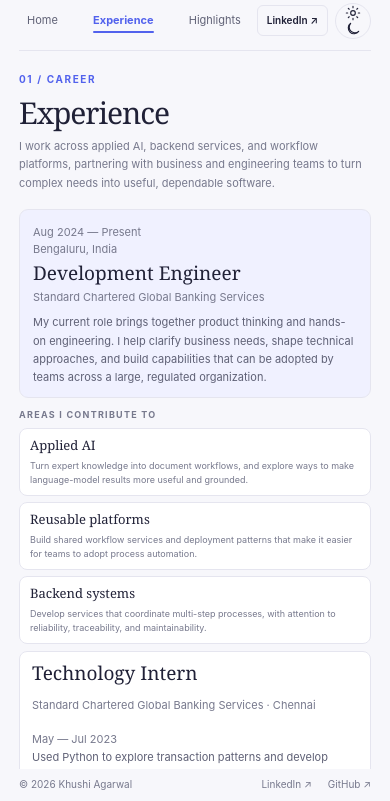
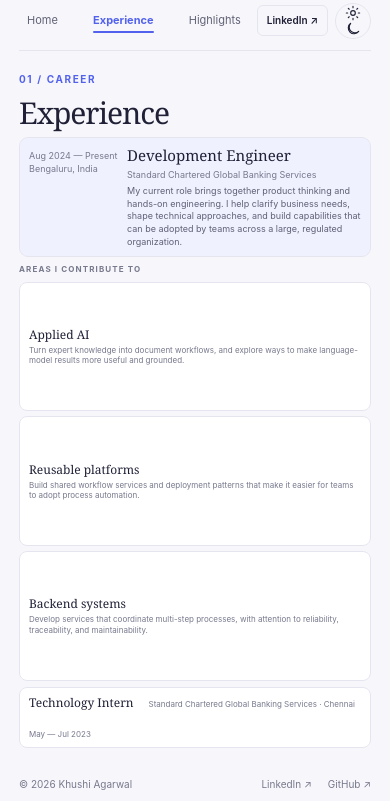
Before and after one commit to Khushi771/khushi-agarwal-portfolio, a plain HTML site: page index.html in a window 390 px wide. Both pictures are taken after a click on the tab "Experience". Shown: the part 43-844 px from the top of the page. Drawn offline with Linux system fonts and the light colour scheme.

Commit message:
Expand experience section and add highlight illustrations

```diff
--- a/index.html
+++ b/index.html
@@ -94,29 +94,33 @@
     .body-copy { max-width: 720px; margin: 0; color: #5f6176; font-size: 12px; line-height: 1.65; }
 
     .work-grid { height: calc(100% - 83px); display: grid; grid-template-columns: repeat(2, minmax(0, 1fr)); grid-template-rows: repeat(2, minmax(0, 1fr)); gap: 12px; }
-    .card { position: relative; overflow: hidden; min-height: 0; padding: 18px 20px; border: 1px solid var(--line); border-radius: 9px; background: var(--surface); display: flex; flex-direction: column; justify-content: space-between; transition: transform .2s ease, box-shadow .2s ease, border-color .2s ease; }
+    .card { position: relative; overflow: hidden; min-height: 0; padding: 12px 14px 14px; border: 1px solid var(--line); border-radius: 9px; background: var(--surface); display: flex; flex-direction: column; transition: transform .2s ease, box-shadow .2s ease, border-color .2s ease; }
     .card::after { content: ""; position: absolute; width: 96px; height: 96px; right: -40px; top: -48px; border-radius: 50%; background: var(--soft); transition: transform .3s ease; }
     .card:hover { transform: translateY(-3px); border-color: #c2c8ff; box-shadow: 0 14px 30px #2327460c; }
     .card:hover::after { transform: scale(1.35); }
+    .card-art { position: relative; z-index: 1; flex: 0 0 78px; overflow: hidden; margin-bottom: 9px; border-radius: 6px; background: var(--surface-tint); }
+    .card-art svg { display: block; width: 100%; height: 100%; }
     .card-top { position: relative; z-index: 1; display: flex; align-items: center; justify-content: space-between; }
     .card .tag { color: var(--accent); font-size: 9px; text-transform: uppercase; letter-spacing: .14em; font-weight: 700; }
     .card-index { color: #a3a7bb; font: 10px ui-monospace, SFMono-Regular, Menlo, monospace; }
-    .card h3 { max-width: 340px; margin: 15px 0 7px; font-size: 17px; }
+    .card h3 { max-width: 340px; margin: 8px 0 5px; font-size: 16px; }
     .card p { position: relative; z-index: 1; max-width: 440px; margin: 0; color: #686d81; font-size: 11px; line-height: 1.6; }
-    .card-meta { display: flex; flex-wrap: wrap; gap: 6px; margin-top: 12px; }
+    .card-meta { display: flex; flex-wrap: wrap; gap: 6px; margin-top: auto; padding-top: 8px; }
     .card-meta span { padding: 4px 7px; border-radius: 4px; background: var(--soft); color: #4a55bb; font-size: 9px; }
     body[data-theme="dark"] .card-meta span { color: #c6cbff; }
 
-    .role-overview { display: grid; grid-template-columns: 155px 1fr; gap: 23px; padding: 17px 22px; border: 1px solid var(--line); border-radius: 9px; background: var(--surface-tint); }
+    .experience-panel { display: grid; grid-template-rows: auto minmax(0, 1fr); }
+    .experience-content { min-height: 0; display: grid; grid-template-rows: auto auto minmax(0, 1fr) auto; gap: 12px; }
+    .role-overview { display: grid; grid-template-columns: 155px 1fr; align-items: center; gap: 23px; padding: 17px 22px; border: 1px solid var(--line); border-radius: 9px; background: var(--surface-tint); }
     .role-overview h3 { margin-bottom: 4px; }
     .role-overview .place { margin-bottom: 7px; }
-    .focus-heading { margin: 16px 0 9px; color: var(--muted); text-transform: uppercase; letter-spacing: .14em; font-size: 9px; font-weight: 700; }
-    .focus-grid { display: grid; grid-template-columns: repeat(3, minmax(0, 1fr)); gap: 10px; }
-    .focus-card { min-width: 0; padding: 13px 14px; border: 1px solid var(--line); border-radius: 8px; background: var(--surface); }
-    .focus-card h3 { margin: 0 0 6px; font-size: 15px; }
-    .focus-card p { margin: 0; color: var(--muted); font-size: 10px; line-height: 1.55; }
+    .focus-heading { align-self: end; margin: 0; color: var(--muted); text-transform: uppercase; letter-spacing: .14em; font-size: 9px; font-weight: 700; }
+    .focus-grid { min-height: 0; display: grid; grid-template-columns: repeat(3, minmax(0, 1fr)); gap: 10px; }
+    .focus-card { min-width: 0; min-height: 0; display: flex; flex-direction: column; justify-content: center; padding: 20px; border: 1px solid var(--line); border-radius: 8px; background: var(--surface); }
+    .focus-card h3 { margin: 0 0 10px; font-size: 17px; }
+    .focus-card p { margin: 0; color: var(--muted); font-size: 11px; line-height: 1.7; }
     .focus-tags { margin-top: 9px; color: var(--accent); font-size: 9px; }
-    .internship { margin-top: 11px; padding: 13px 18px; border: 1px solid var(--line); border-radius: 8px; background: var(--surface); }
+    .internship { padding: 13px 18px; border: 1px solid var(--line); border-radius: 8px; background: var(--surface); }
     .internship-line { display: flex; align-items: baseline; flex-wrap: wrap; gap: 6px 15px; }
     .internship .period { margin-left: auto; }
 
@@ -142,12 +146,14 @@
       .experience-list { gap: 9px; }
       .experience { grid-template-columns: 120px 1fr; gap: 15px; padding: 15px; }
       .work-grid { height: calc(100% - 126px); }
-      .card { padding: 13px 14px; }
-      .card h3 { margin-top: 10px; font-size: 15px; }
+      .card-art { flex-basis: 64px; }
+      .card { padding: 10px; }
+      .card h3 { margin-top: 7px; font-size: 14px; }
       .card p { font-size: 10px; }
       .card-meta { margin-top: 7px; }
+      .experience-content { gap: 9px; }
       .focus-grid { gap: 7px; }
-      .focus-card { padding: 11px; }
+      .focus-card { padding: 13px; }
     }
     @media (max-width: 520px) {
       .home-panel { display: block; padding-top: 36px; }
@@ -157,28 +163,40 @@
       .personal-note { max-width: 420px; margin-top: 12px; }
       .hero-links { margin-top: 19px; }
       .section-note { font-size: 11px; }
+      .experience-panel .section-head { gap: 4px; margin-bottom: 8px; }
+      .experience-panel .section-note { display: none; }
+      .experience-content { grid-template-rows: auto auto minmax(0, 1fr) auto; gap: 6px; }
+      .role-overview { grid-template-columns: 90px 1fr; align-items: start; gap: 8px; padding: 8px 9px; }
+      .role-overview .period { font-size: 9px; }
+      .role-overview h3 { font-size: 15px; }
+      .role-overview .place { margin-bottom: 3px; font-size: 9px; }
+      .role-overview .body-copy { font-size: 9px; line-height: 1.4; }
+      .focus-heading { font-size: 8px; }
       .experience { grid-template-columns: 1fr; gap: 4px; padding: 13px; }
       .experience h3 { font-size: 17px; }
       .body-copy { font-size: 11px; }
       .work-grid { height: calc(100% - 132px); gap: 8px; }
+      .card-art { flex-basis: 48px; margin-bottom: 5px; }
       .card { padding: 10px; }
       .card .tag { font-size: 8px; letter-spacing: .1em; }
       .card h3 { font-size: 13px; }
       .card p { font-size: 9px; line-height: 1.45; }
       .card-meta { display: none; }
-      .focus-grid { grid-template-columns: 1fr; grid-template-rows: repeat(3, minmax(0, 1fr)); gap: 6px; }
-      .focus-card { padding: 8px 10px; }
-      .focus-card h3 { font-size: 13px; }
-      .focus-card p { font-size: 9px; }
+      .focus-grid { grid-template-columns: 1fr; grid-template-rows: repeat(3, minmax(0, 1fr)); gap: 5px; }
+      .focus-card { padding: 6px 9px; }
+      .focus-card h3 { margin-bottom: 3px; font-size: 12px; }
+      .focus-card p { font-size: 8px; line-height: 1.35; }
       .focus-tags { display: none; }
-      .focus-heading { margin: 10px 0 6px; }
-      .internship { margin-top: 7px; padding: 10px 12px; }
-      .role-overview { grid-template-columns: 1fr; gap: 4px; padding: 11px 13px; }
+      .internship { padding: 7px 9px; }
+      .internship h3 { font-size: 12px; }
+      .internship .place, .internship .period { font-size: 8px; }
+      .internship .body-copy { display: none; }
       .internship .period { margin-left: 0; }
     }
     @media (max-height: 650px) {
       .wrap { grid-template-rows: 62px minmax(0, 1fr) 27px; }
       .panel { padding-block: 15px; }
+      .experience-content { gap: 8px; }
       .home-panel { gap: 22px; }
       .hero-art { min-height: 260px; transform: scale(.78); }
       h1 { margin-block: 10px 12px; }
@@ -186,6 +204,9 @@
       .hero-links { margin-top: 15px; }
       .section-head { margin-bottom: 13px; }
       .experience { padding-block: 12px; }
+      .role-overview { padding-block: 12px; }
+      .focus-card { padding: 14px; }
+      .internship { padding-block: 10px; }
       .card { padding-block: 12px; }
       .card h3 { margin-top: 9px; }
     }
@@ -239,8 +260,9 @@
         </div>
       </section>
 
-      <section class="panel" id="panel-experience" role="tabpanel" aria-labelledby="tab-experience" tabindex="0" hidden>
+      <section class="panel experience-panel" id="panel-experience" role="tabpanel" aria-labelledby="tab-experience" tabindex="0" hidden>
         <div class="section-head"><div class="section-title"><span class="section-kicker">01 / Career</span><h2>Experience</h2></div><p class="section-note">I work across applied AI, backend services, and workflow platforms, partnering with business and engineering teams to turn complex needs into useful, dependable software.</p></div>
+        <div class="experience-content">
         <article class="role-overview"><div class="period">Aug 2024 — Present<br>Bengaluru, India</div><div><h3>Development Engineer</h3><p class="place">Standard Chartered Global Banking Services</p><p class="body-copy">My current role brings together product thinking and hands-on engineering. I help clarify business needs, shape technical approaches, and build capabilities that can be adopted by teams across a large, regulated organization.</p></div></article>
         <div class="focus-heading">Areas I contribute to</div>
         <div class="focus-grid">
@@ -249,15 +271,16 @@
           <article class="focus-card"><h3>Backend systems</h3><p>Develop services that coordinate multi-step processes, with attention to reliability, traceability, and maintainability.</p><div class="focus-tags">Quarkus · Microservices · APIs</div></article>
         </div>
         <article class="internship"><div class="internship-line"><h3>Technology Intern</h3><span class="place">Standard Chartered Global Banking Services · Chennai</span><span class="period">May — Jul 2023</span></div><p class="body-copy">Used Python to explore transaction patterns and develop customer segments for data-informed decision-making.</p></article>
+        </div>
       </section>
 
       <section class="panel" id="panel-work" role="tabpanel" aria-labelledby="tab-work" tabindex="0" hidden>
         <div class="section-head"><div class="section-title"><span class="section-kicker">02 / Focus areas</span><h2>Engineering Highlights</h2></div><p class="section-note">A few themes from my work across applied AI, platform engineering, and backend systems. I keep these descriptions high-level and leave out internal project details.</p></div>
         <div class="work-grid">
-          <article class="card"><div class="card-top"><div class="tag">Applied AI · Retrieval</div><span class="card-index">01</span></div><div><h3>Smarter document workflows</h3><p>Worked on AI-assisted document processing, translating expert knowledge into structured workflows and exploring ways to make language-model outputs more useful and grounded.</p><div class="card-meta"><span>LLMs</span><span>RAG</span><span>Process design</span></div></div></article>
-          <article class="card"><div class="card-top"><div class="tag">Backend · Developer experience</div><span class="card-index">02</span></div><div><h3>Reusable workflow foundations</h3><p>Created shared workflow capabilities and deployment patterns that helped teams integrate process automation more consistently across services and environments.</p><div class="card-meta"><span>Microservices</span><span>Workflow systems</span><span>Platform</span></div></div></article>
-          <article class="card"><div class="card-top"><div class="tag">Microservices · Orchestration</div><span class="card-index">03</span></div><div><h3>Coordinating complex processes</h3><p>Developed backend services and workflow orchestration for multi-step processes, with an emphasis on traceability, reliability, and collaboration with business stakeholders.</p><div class="card-meta"><span>Java</span><span>REST APIs</span><span>Orchestration</span></div></div></article>
-          <article class="card"><div class="card-top"><div class="tag">Data analysis · Internship</div><span class="card-index">04</span></div><div><h3>Finding patterns in data</h3><p>Applied Python-based analysis and customer segmentation techniques to explore transaction trends and surface useful signals for decision-making.</p><div class="card-meta"><span>Python</span><span>Data analysis</span><span>Segmentation</span></div></div></article>
+          <article class="card"><div class="card-art" aria-hidden="true"><svg viewBox="0 0 600 120" fill="none"><path d="M0 91h600M0 103h600" stroke="#dce0f5"/><rect x="38" y="20" width="62" height="78" rx="6" fill="#fff" stroke="#cbd0ec"/><path d="M52 40h34M52 51h27M52 62h31M52 73h19" stroke="#929bdd" stroke-width="3" stroke-linecap="round"/><circle cx="183" cy="58" r="20" fill="#e9eaff" stroke="#a9aff0"/><circle cx="260" cy="35" r="10" fill="#d9ddff"/><circle cx="267" cy="83" r="13" fill="#d9ddff"/><path d="m101 58 62 0m40-8 48-13m-48 29 51 15m13-42 95 0m-95 44 95 0" stroke="#838ce0" stroke-width="2" stroke-dasharray="4 5"/><rect x="359" y="23" width="130" height="26" rx="13" fill="#f1f2ff"/><rect x="359" y="64" width="180" height="26" rx="13" fill="#e9eaff"/><circle cx="376" cy="36" r="5" fill="#6874d9"/><circle cx="376" cy="77" r="5" fill="#6874d9"/><path d="M390 36h80m-80 41h123" stroke="#a0a7e8" stroke-width="3" stroke-linecap="round"/></svg></div><div class="card-top"><div class="tag">Applied AI · Retrieval</div><span class="card-index">01</span></div><div><h3>Smarter document workflows</h3><p>Worked on AI-assisted document processing, translating expert knowledge into structured workflows and exploring ways to make language-model outputs more useful and grounded.</p><div class="card-meta"><span>LLMs</span><span>RAG</span><span>Process design</span></div></div></article>
+          <article class="card"><div class="card-art" aria-hidden="true"><svg viewBox="0 0 600 120" fill="none"><path d="M0 91h600M0 103h600" stroke="#dce0f5"/><rect x="36" y="35" width="94" height="44" rx="8" fill="#fff" stroke="#cbd0ec"/><rect x="255" y="18" width="94" height="44" rx="8" fill="#f1f2ff" stroke="#cbd0ec"/><rect x="255" y="68" width="94" height="38" rx="8" fill="#f1f2ff" stroke="#cbd0ec"/><rect x="468" y="35" width="94" height="44" rx="8" fill="#fff" stroke="#cbd0ec"/><path d="M130 57h61q17 0 17-17v0q0-10 17-10h30m-108 27h30q17 0 17 17v0q0 13 17 13h30m94-57h50q18 0 18 18v9m-68 30h50q18 0 18-18V62" stroke="#838ce0" stroke-width="3" stroke-linecap="round"/><circle cx="83" cy="57" r="8" fill="#737edf"/><circle cx="302" cy="40" r="8" fill="#737edf"/><circle cx="302" cy="87" r="8" fill="#737edf"/><circle cx="515" cy="57" r="8" fill="#737edf"/><path d="M98 57h17m202-17h17m-17 47h17m202-30h17" stroke="#a0a7e8" stroke-width="3" stroke-linecap="round"/></svg></div><div class="card-top"><div class="tag">Backend · Developer experience</div><span class="card-index">02</span></div><div><h3>Reusable workflow foundations</h3><p>Created shared workflow capabilities and deployment patterns that helped teams integrate process automation more consistently across services and environments.</p><div class="card-meta"><span>Microservices</span><span>Workflow systems</span><span>Platform</span></div></div></article>
+          <article class="card"><div class="card-art" aria-hidden="true"><svg viewBox="0 0 600 120" fill="none"><path d="M0 91h600M0 103h600" stroke="#dce0f5"/><rect x="54" y="18" width="91" height="82" rx="8" fill="#fff" stroke="#cbd0ec"/><path d="M75 40h50M75 54h50M75 68h50M75 82h34" stroke="#a0a7e8" stroke-width="4" stroke-linecap="round"/><circle cx="99" cy="31" r="3" fill="#737edf"/><path d="M145 59h71m0 0 35-27m-35 27 35 27m0-54h53m-53 54h53m0-54 36 27m-36 27 36-27h87" stroke="#838ce0" stroke-width="2.5" stroke-linecap="round" stroke-dasharray="4 5"/><circle cx="216" cy="59" r="7" fill="#737edf"/><circle cx="251" cy="32" r="7" fill="#aeb4f2"/><circle cx="251" cy="86" r="7" fill="#aeb4f2"/><circle cx="304" cy="32" r="7" fill="#737edf"/><circle cx="304" cy="86" r="7" fill="#737edf"/><rect x="396" y="23" width="127" height="72" rx="8" fill="#f1f2ff" stroke="#cbd0ec"/><path d="M414 43h91m-91 15h69m-69 15h80" stroke="#a0a7e8" stroke-width="4" stroke-linecap="round"/><circle cx="500" cy="43" r="3" fill="#737edf"/></svg></div><div class="card-top"><div class="tag">Microservices · Orchestration</div><span class="card-index">03</span></div><div><h3>Coordinating complex processes</h3><p>Developed backend services and workflow orchestration for multi-step processes, with an emphasis on traceability, reliability, and collaboration with business stakeholders.</p><div class="card-meta"><span>Java</span><span>REST APIs</span><span>Orchestration</span></div></div></article>
+          <article class="card"><div class="card-art" aria-hidden="true"><svg viewBox="0 0 600 120" fill="none"><path d="M0 91h600M0 103h600" stroke="#dce0f5"/><path d="M52 78h493" stroke="#cbd0ec" stroke-width="2"/><rect x="87" y="56" width="44" height="22" rx="4" fill="#cbd0ff"/><rect x="153" y="42" width="44" height="36" rx="4" fill="#aeb4f2"/><rect x="219" y="29" width="44" height="49" rx="4" fill="#858fe5"/><rect x="285" y="45" width="44" height="33" rx="4" fill="#aeb4f2"/><rect x="351" y="18" width="44" height="60" rx="4" fill="#737edf"/><path d="m430 66 35-21 33 9 38-34" stroke="#737edf" stroke-width="3" stroke-linecap="round" stroke-linejoin="round"/><circle cx="430" cy="66" r="4" fill="#737edf"/><circle cx="465" cy="45" r="4" fill="#737edf"/><circle cx="498" cy="54" r="4" fill="#737edf"/><circle cx="536" cy="20" r="4" fill="#737edf"/><path d="M68 23h100" stroke="#dce0f5" stroke-width="5" stroke-linecap="round"/></svg></div><div class="card-top"><div class="tag">Data analysis · Internship</div><span class="card-index">04</span></div><div><h3>Finding patterns in data</h3><p>Applied Python-based analysis and customer segmentation techniques to explore transaction trends and surface useful signals for decision-making.</p><div class="card-meta"><span>Python</span><span>Data analysis</span><span>Segmentation</span></div></div></article>
         </div>
       </section>
 
```
